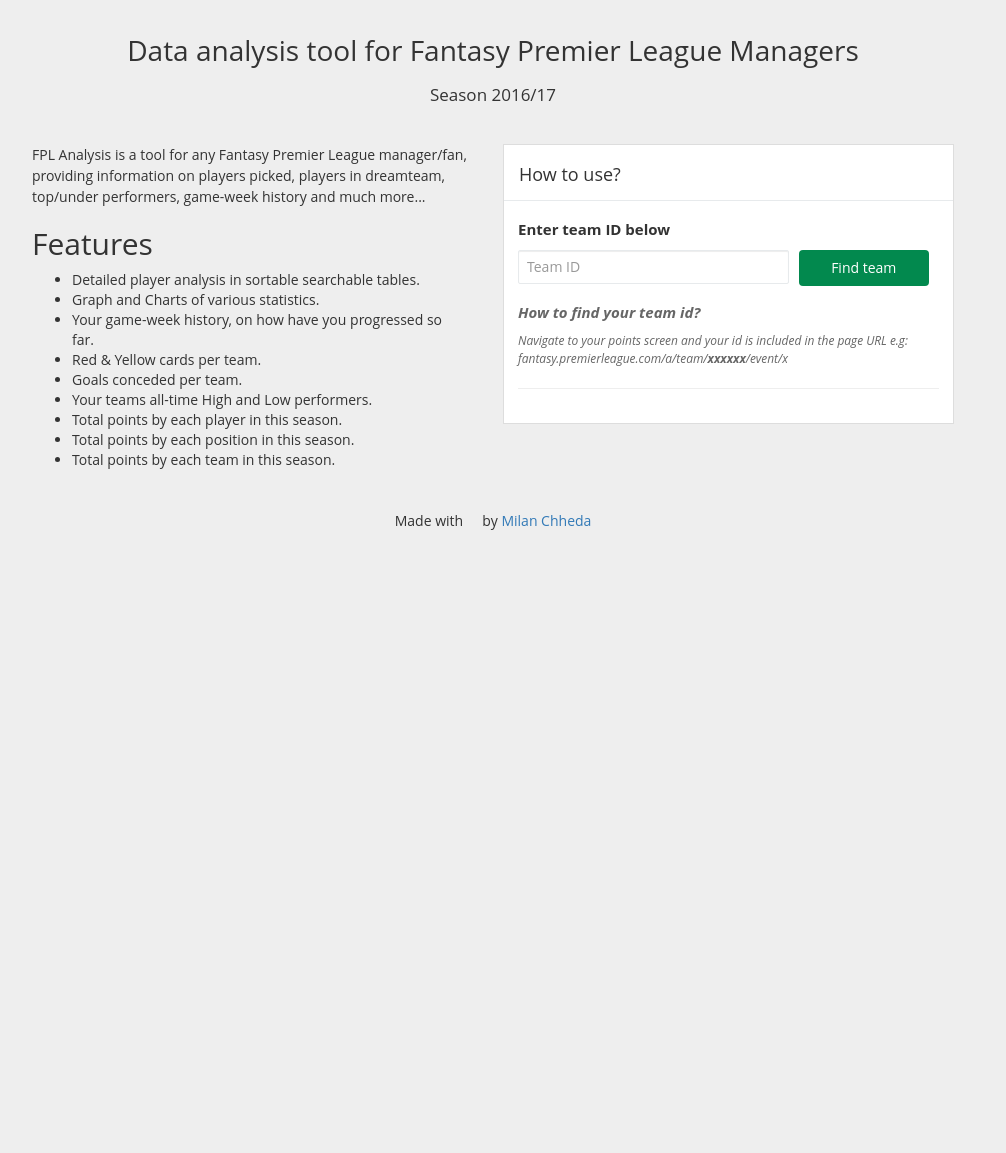
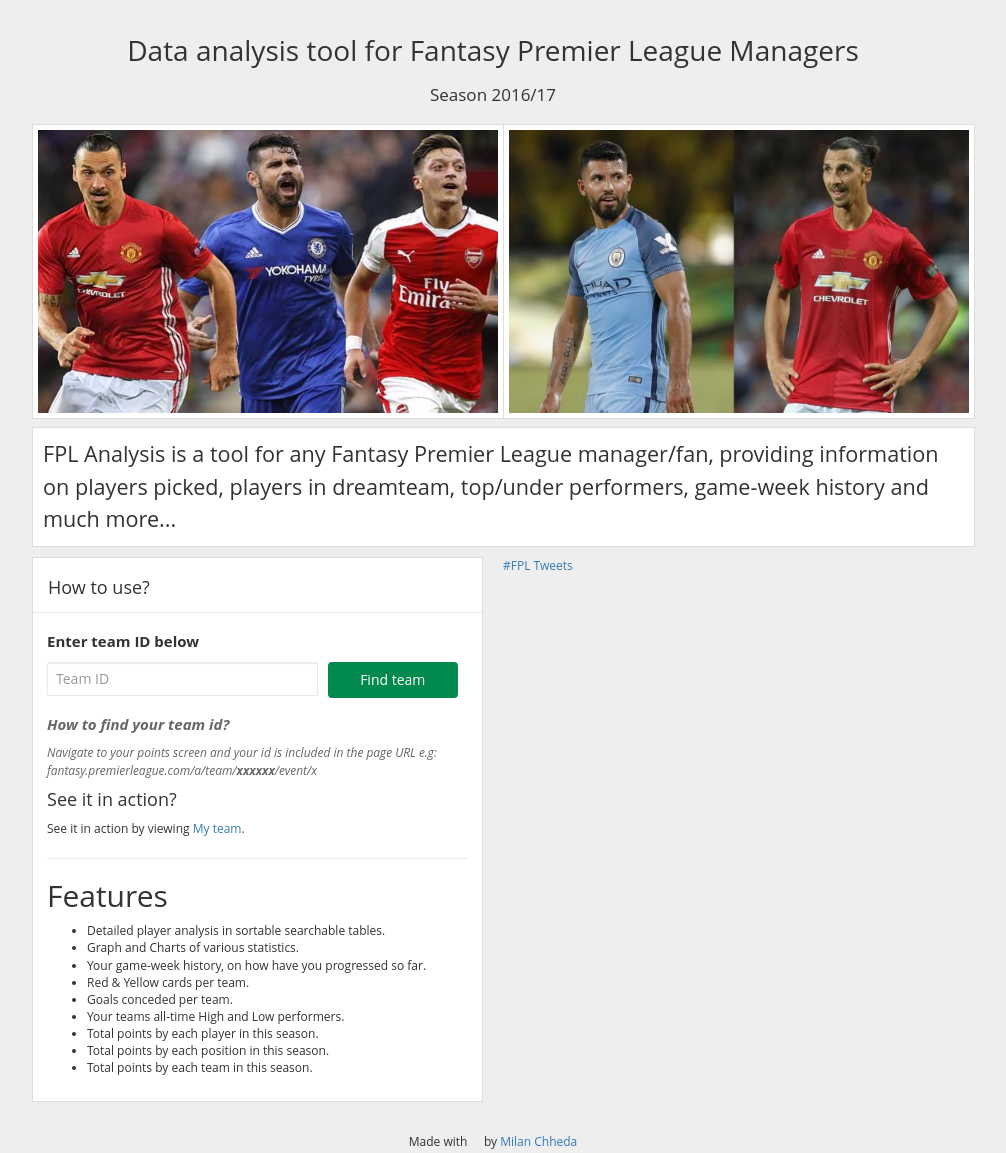
Before and after one commit to milanchheda/fplanalysis, a PHP site: page / in a window 1280 px wide. Shown: the whole page, without its empty margins (147-1153 px from the left). Before the commit the page ends 530 px from the top, so only its background shows below. Run offline with PHP 8.4, Linux system fonts and the light colour scheme; some libraries are stand-ins or nearby versions.

Commit message:
Updated. Added twitter timeline.

```diff
--- a/css/style.css
+++ b/css/style.css
@@ -6,8 +6,20 @@
 body {
 	font-family: Open Sans,Lucida Sans Unicode,sans-serif;
 	background: #EEE;
+  font-size: 12px;
 }
-
+.navbar {
+  border-radius: 0 !important;
+}
+.navbar ul.nav li {
+  font-weight: bold;
+  font-size: 16px;
+}
+.panel-heading {
+  font-weight: bold;
+  font-size: 1.5em;
+  font-variant: small-caps;
+}
 #example_length, #example_info {
 	margin-top: 10px;
 	padding-left: 10px;
@@ -40,8 +52,8 @@
 }
 .subheading {
 	text-align: center;
-    font-size: 17px;
-    margin-bottom: 40px;
+  font-size: 17px;
+  margin-bottom: 20px;
 }
 .lookup-view {
 	width: 80%;
@@ -149,6 +161,7 @@
 .tile_count .tile_stats_count .count_top, .tile_count .team_name .count_top {
 	text-align: center;
 	font-size: 17px;
+  font-variant: small-caps;
 }
 
 .tile_count .tile_stats_count .count,.tile_count .team_name .count {
@@ -196,6 +209,7 @@
     color: #000;
     background-color: #f5f5f5;
     border-color: #ddd;
+    font-variant: small-caps;
 }
 
 .input-sm{
@@ -243,3 +257,17 @@
 @keyframes love {
   to {transform: scale(1.2);}
 }
+.homePageBanner {
+  padding: 5px;
+  background-color: #FFF;
+  border: 1px solid #ddd;
+}
+.aboutFPL {
+    font-size: 1.8em;
+    font-weight: 500;
+    padding: 10px;
+    background: #FFF;
+    margin: 0 -11px 10px 10px;
+    border: 1px solid #DDD;
+    margin-top: -7px;
+}
--- a/header.php
+++ b/header.php
@@ -1,4 +1,5 @@
 <?php
+$getEnv = getenv('LOCAL_ENV');
 $navigation = [
                 'playerStats.php' => 'Player Stats',
                 'teamStats.php' => 'Team Stats',
@@ -29,6 +30,9 @@
     <script type="text/javascript" src="js/Chart.bundle.min.js?v=1.0.1"></script>
     <script type="text/javascript" src="js/datatables.min.js?v=1.0.1"></script>
     <script type="text/javascript" src="js/fpl.js?v=1.0.1"></script>
+<?php
+    if($getEnv != 'local'){
+?>
     <script>
         (function(i,s,o,g,r,a,m){i['GoogleAnalyticsObject']=r;i[r]=i[r]||function(){
         (i[r].q=i[r].q||[]).push(arguments)},i[r].l=1*new Date();a=s.createElement(o),
@@ -53,6 +57,8 @@
     /></noscript>
     <!-- DO NOT MODIFY -->
     <!-- End Facebook Pixel Code -->
+<?php }
+?>
 </head>
 <body>
 <nav class="navbar navbar-inverse">
--- a/index.php
+++ b/index.php
@@ -1,6 +1,16 @@
 <?php
+
+$getEnv = getenv('LOCAL_ENV');
+
 session_start();
 unset($_SESSION['teamID']);
+$getRandomNumber = rand(1,9);
+$getAnotherRandomNumber = rand(1,9);
+while($getAnotherRandomNumber == $getRandomNumber) {
+    $getAnotherRandomNumber = rand(1,9);
+}
+$image = 'images/'.$getRandomNumber.'.jpg';
+$image1 = 'images/'.$getAnotherRandomNumber.'.jpg';
 ?>
 <!DOCTYPE html>
 <html lang="en">
@@ -13,6 +23,11 @@
     <meta name="keywords" content="English Premier League, Fantasy Premier League, EPL, BPL, Barclays Premier League, Premier League">
     <link rel="stylesheet" type="text/css" href="css/bootstrap.min.css?v=1.0.1">
     <link rel="stylesheet" type="text/css" href="css/style.css?v=1.0.1">
+    <script type="text/javascript" src="js/datatables.min.js?v=1.0.1"></script>
+    <script type="text/javascript" src="js/fpl.js?v=1.0.1"></script>
+<?php
+if($getEnv != 'local') {
+?>
     <script>
         (function(i,s,o,g,r,a,m){i['GoogleAnalyticsObject']=r;i[r]=i[r]||function(){
         (i[r].q=i[r].q||[]).push(arguments)},i[r].l=1*new Date();a=s.createElement(o),
@@ -38,7 +53,9 @@
     /></noscript>
     <!-- DO NOT MODIFY -->
     <!-- End Facebook Pixel Code -->
-
+<?php
+}
+?>
 </head>
 <body>
     <div class="container" id="container">
@@ -48,20 +65,17 @@
                 <h2 class="subheading">Season 2016/17</h2>
                 <div class="row">
                     <div class="col col-md-6">
-                        <p>FPL Analysis is a tool for any Fantasy Premier League manager/fan, providing information on players picked, players in dreamteam, top/under performers, game-week history and much more...</p>
-                        <h2 class="lookup-title">Features</h2>
-                        <ul style="padding-right:40px">
-                            <li>Detailed player analysis in sortable searchable tables.</li>
-                            <li>Graph and Charts of various statistics.</li>
-                            <li>Your game-week history, on how have you progressed so far.</li>
-            			    <li>Red & Yellow cards per team.</li>
-            			    <li>Goals conceded per team.</li>
-            			    <li>Your teams all-time High and Low performers.</li>
-            			    <li>Total points by each player in this season.</li>
-            			    <li>Total points by each position in this season.</li>
-            			    <li>Total points by each team in this season.</li>
-                        </ul>
+                        <img class="homePageBanner" src="<?php echo $image; ?>" height="295" width=472 />
                     </div>
+                    <div class="col col-md-6">
+                        <img class="homePageBanner" src="<?php echo $image1; ?>" height="295" width=472 />
+                    </div>
+
+                </div>
+                <div class="row">
+                     <p class='aboutFPL'>FPL Analysis is a tool for any Fantasy Premier League manager/fan, providing information on players picked, players in dreamteam, top/under performers, game-week history and much more...</p>
+                </div>
+                <div class='row'>
                     <div class="col col-md-6">
                         <div class="box">
                             <h2 class="box__title">How to use?</h2>
@@ -82,9 +96,28 @@
                                         <h3>How to find your team id?</h3>
                                         <p class="notes">Navigate to your points screen and your id is included in the page URL e.g: fantasy.premierleague.com/a/team/<strong>xxxxxx</strong>/event/x</p>
                                     </div>
+                                    <h4 class="lookup-title">See it in action?</h4><p>See it in action by viewing <a href="#" class="showMyTeamDashboard">My team</a>.</p>
                                 </form>
                                 <hr>
+                                <h2 class="lookup-title">Features</h2>
+                                <ul style="padding-right:40px">
+                                    <li>Detailed player analysis in sortable searchable tables.</li>
+                                    <li>Graph and Charts of various statistics.</li>
+                                    <li>Your game-week history, on how have you progressed so far.</li>
+                                    <li>Red & Yellow cards per team.</li>
+                                    <li>Goals conceded per team.</li>
+                                    <li>Your teams all-time High and Low performers.</li>
+                                    <li>Total points by each player in this season.</li>
+                                    <li>Total points by each position in this season.</li>
+                                    <li>Total points by each team in this season.</li>
+                                </ul>
                             </div>
+                        </div>
+                    </div>
+                    <div class="col col-md-6">
+                        <div class='twitter-block'>
+                            <a class="twitter-timeline"  href="https://twitter.com/hashtag/FPL" data-widget-id="833372855974903808" data-chrome="noheader nofooter" data-tweet-limit="3" data-border-color="#DDD" lang="EN" data-theme="light" height="447" width="550" data-show-replies="true" data-aria-polite="assertive">#FPL Tweets</a>
+                            <script>!function(d,s,id){var js,fjs=d.getElementsByTagName(s)[0],p=/^http:/.test(d.location)?'http':'https';if(!d.getElementById(id)){js=d.createElement(s);js.id=id;js.src=p+"://platform.twitter.com/widgets.js";fjs.parentNode.insertBefore(js,fjs);}}(document,"script","twitter-wjs");</script>
                         </div>
                     </div>
                 </div>
--- a/js/fpl.js
+++ b/js/fpl.js
@@ -61,11 +61,23 @@
 
 function tog(v){return v?'addClass':'removeClass';}
 
+
 $(document).ready(function(){
+    window.setTimeout(function(){
+        $(".twitter-timeline").contents().find(".MediaCard-media").remove();
+    }, 1500);
 
-    $('#example').DataTable({
-        fixedHeader: true,
-        order: [[9, 'desc']],
+    if($('#example').length) {
+        $('#example').DataTable({
+            fixedHeader: true,
+            order: [[9, 'desc']],
+        });
+    }
+
+    $(".showMyTeamDashboard").click(function(){
+        $("#fpl-team-id").val(109123);
+        $(".form").submit();
+        return false;
     });
 
     $(document).on('input', '.input-sm', function(){
```
Also changed, not shown: playerStats.php (+7 -7 lines), images/1.jpg (added), images/2.jpg (added), images/3.jpg (added), images/4.jpg (added), images/5.jpg (added), images/6.jpg (added), images/8.jpg (added), images/9.jpg (added).
